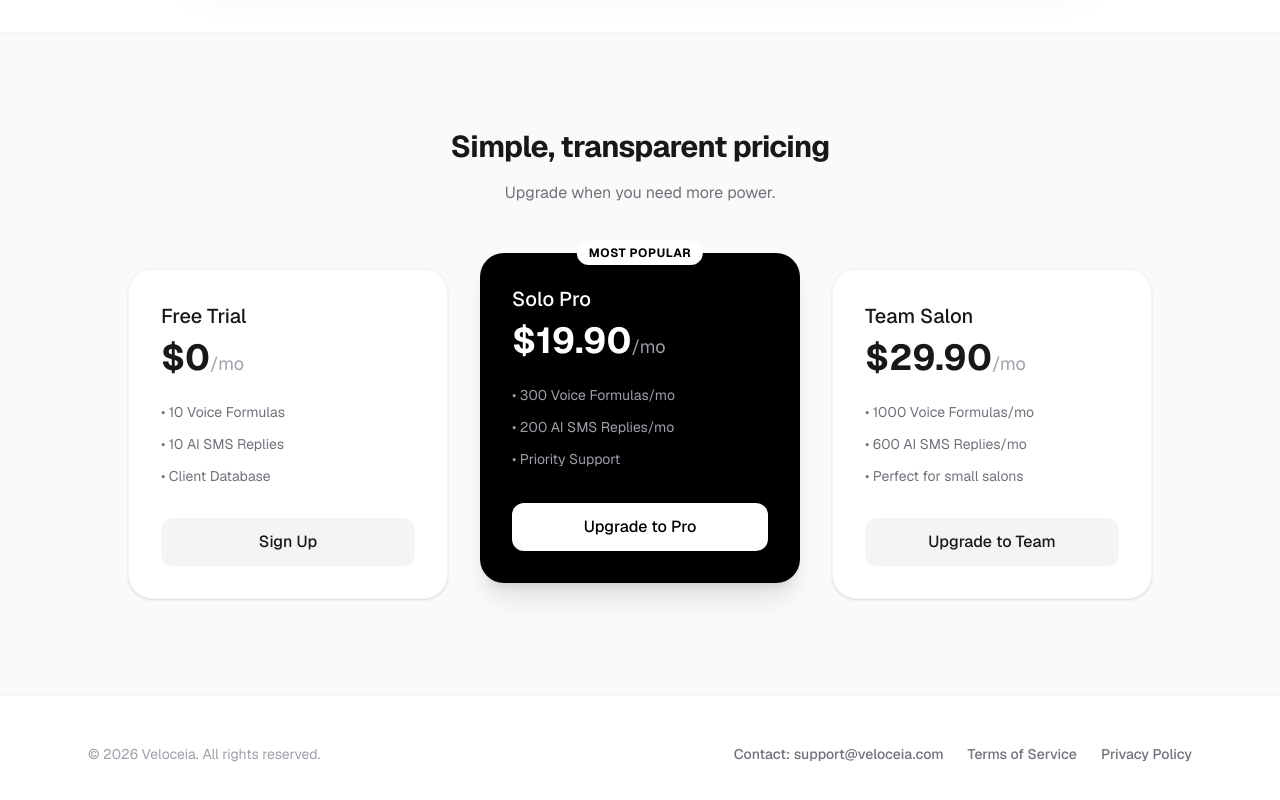
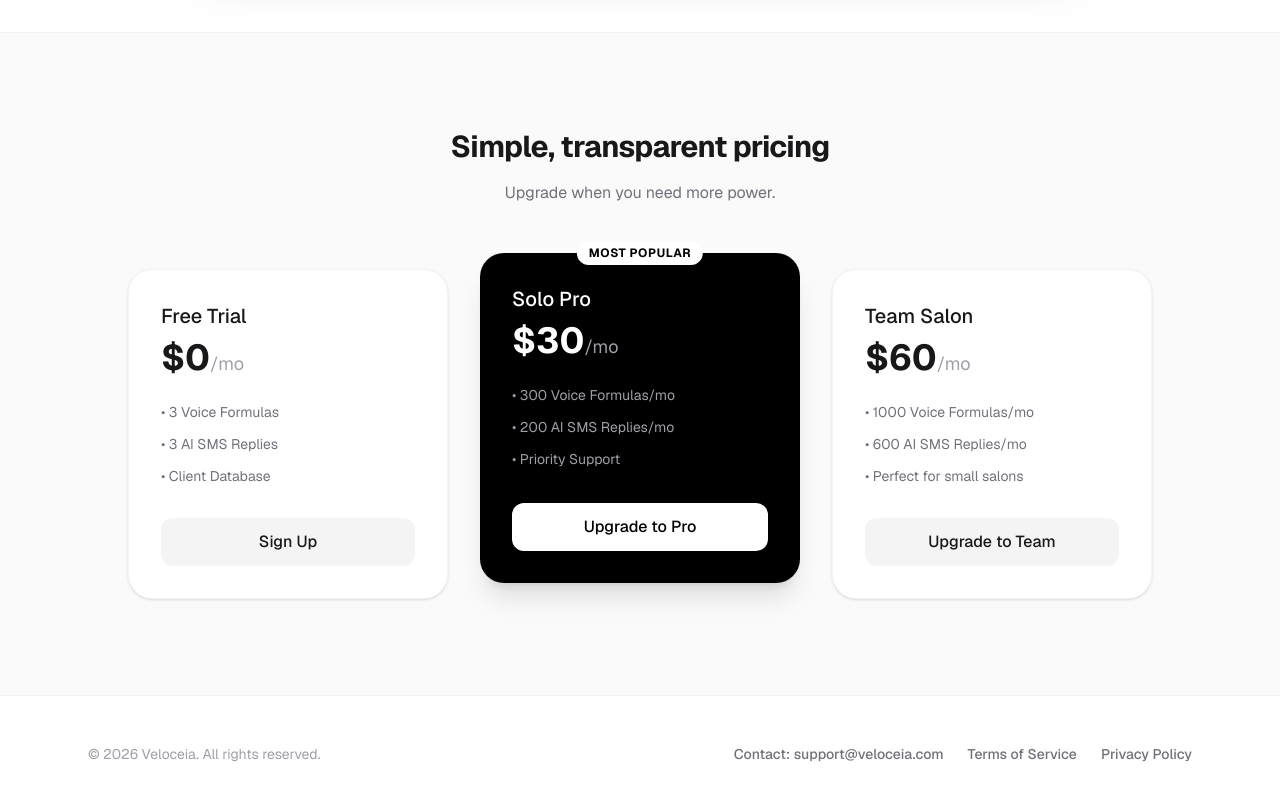
Before and after one commit to wdw1997/haird, a Next.js app: page / in a window 1280 px wide. Shown: the part 1149-1949 px from the top of the page. Built offline with nearby package versions, Linux system fonts and the light colour scheme; no server answers.

Commit message:
Update page.tsx

```diff
--- a/app/page.tsx
+++ b/app/page.tsx
@@ -62,7 +62,6 @@ function HomeContent() {
 
   const isCalendarConnected = !!stylist?.google_cal_refresh_token_encrypted
 
-  // 🔥 已连接就去设置页看日历，未连接就走授权流程
   const handleCalendarButtonClick = () => {
     if (isCalendarConnected) {
       router.push('/settings')
@@ -104,19 +103,19 @@ function HomeContent() {
               <div>
                 <div className="flex justify-between text-xs text-gray-500 mb-1">
                   <span>🎙️ 语音配方识别</span>
-                  <span>{stylist?.voice_used || 0} / {stylist?.voice_limit || 10} 次</span>
+                  <span>{stylist?.voice_used || 0} / {stylist?.voice_limit || 3} 次</span>
                 </div>
                 <div className="h-2 w-full bg-gray-100 rounded-full overflow-hidden">
-                  <div className="h-full bg-black transition-all" style={{ width: `${Math.min(100, ((stylist?.voice_used || 0) / (stylist?.voice_limit || 10)) * 100)}%` }} />
+                  <div className="h-full bg-black transition-all" style={{ width: `${Math.min(100, ((stylist?.voice_used || 0) / (stylist?.voice_limit || 3)) * 100)}%` }} />
                 </div>
               </div>
               <div>
                 <div className="flex justify-between text-xs text-gray-500 mb-1">
                   <span>💬 短信自动回复</span>
-                  <span>{stylist?.sms_used || 0} / {stylist?.sms_limit || 10} 条</span>
+                  <span>{stylist?.sms_used || 0} / {stylist?.sms_limit || 3} 条</span>
                 </div>
                 <div className="h-2 w-full bg-gray-100 rounded-full overflow-hidden">
-                  <div className="h-full bg-blue-600 transition-all" style={{ width: `${Math.min(100, ((stylist?.sms_used || 0) / (stylist?.sms_limit || 10)) * 100)}%` }} />
+                  <div className="h-full bg-blue-600 transition-all" style={{ width: `${Math.min(100, ((stylist?.sms_used || 0) / (stylist?.sms_limit || 3)) * 100)}%` }} />
                 </div>
               </div>
             </div>
@@ -153,14 +152,14 @@ function HomeContent() {
                   <div className="font-medium text-sm">升级 Pro 个人版</div>
                   <div className="text-[11px] text-gray-400">300次语音 + 200条短信/月</div>
                 </div>
-                <span className="text-xs font-bold bg-white/20 px-2 py-1 rounded-md">$19.90/月</span>
+                <span className="text-xs font-bold bg-white/20 px-2 py-1 rounded-md">$30/月</span>
               </a>
               <a href={teamUrl} target="_blank" rel="noopener noreferrer" className="flex items-center justify-between rounded-xl border border-gray-200 bg-gray-50 p-3.5 text-gray-900 transition hover:bg-gray-100">
                 <div>
                   <div className="font-medium text-sm">升级 Team 沙龙版</div>
                   <div className="text-[11px] text-gray-500">1000次语音 + 600条短信/月</div>
                 </div>
-                <span className="text-xs font-bold bg-gray-200 px-2 py-1 rounded-md">$29.90/月</span>
+                <span className="text-xs font-bold bg-gray-200 px-2 py-1 rounded-md">$60/月</span>
               </a>
             </div>
           </div>
@@ -228,8 +227,8 @@ function HomeContent() {
               <h3 className="text-xl font-medium mb-2">Free Trial</h3>
               <div className="text-4xl font-bold mb-6">$0<span className="text-lg text-zinc-400 font-normal">/mo</span></div>
               <ul className="text-zinc-500 space-y-3 mb-8 flex-1 text-sm">
-                <li>• 10 Voice Formulas</li>
-                <li>• 10 AI SMS Replies</li>
+                <li>• 3 Voice Formulas</li>
+                <li>• 3 AI SMS Replies</li>
                 <li>• Client Database</li>
               </ul>
               <Link href="/login" className="block text-center w-full py-3 rounded-xl bg-zinc-100 text-zinc-900 font-medium hover:bg-zinc-200 transition">
@@ -242,7 +241,7 @@ function HomeContent() {
                 Most Popular
               </div>
               <h3 className="text-xl font-medium mb-2">Solo Pro</h3>
-              <div className="text-4xl font-bold mb-6">$19.90<span className="text-lg text-zinc-400 font-normal">/mo</span></div>
+              <div className="text-4xl font-bold mb-6">$30<span className="text-lg text-zinc-400 font-normal">/mo</span></div>
               <ul className="text-zinc-400 space-y-3 mb-8 flex-1 text-sm">
                 <li>• 300 Voice Formulas/mo</li>
                 <li>• 200 AI SMS Replies/mo</li>
@@ -255,7 +254,7 @@ function HomeContent() {
 
             <div className="bg-white p-8 rounded-3xl border border-zinc-100 shadow-sm flex flex-col">
               <h3 className="text-xl font-medium mb-2">Team Salon</h3>
-              <div className="text-4xl font-bold mb-6">$29.90<span className="text-lg text-zinc-400 font-normal">/mo</span></div>
+              <div className="text-4xl font-bold mb-6">$60<span className="text-lg text-zinc-400 font-normal">/mo</span></div>
               <ul className="text-zinc-500 space-y-3 mb-8 flex-1 text-sm">
                 <li>• 1000 Voice Formulas/mo</li>
                 <li>• 600 AI SMS Replies/mo</li>
```
